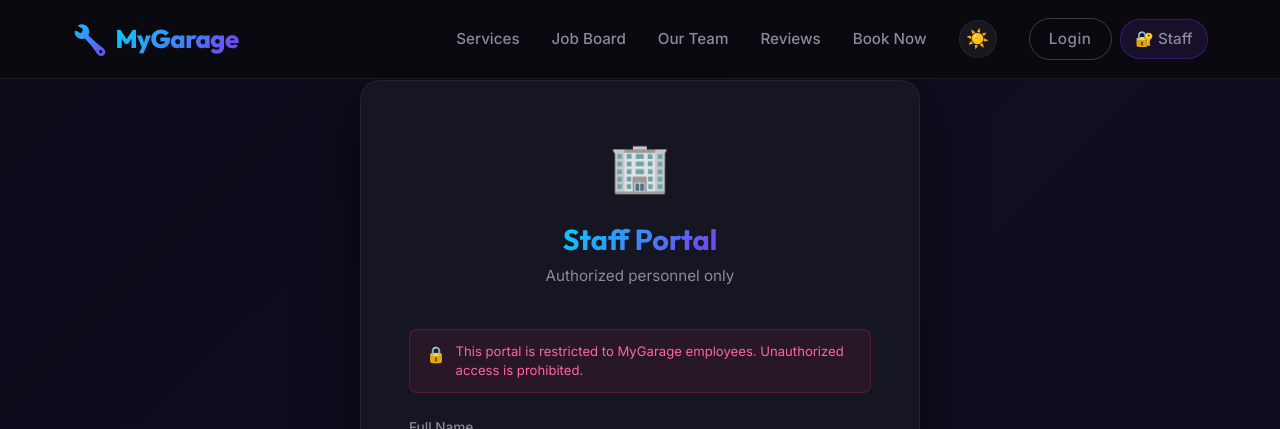
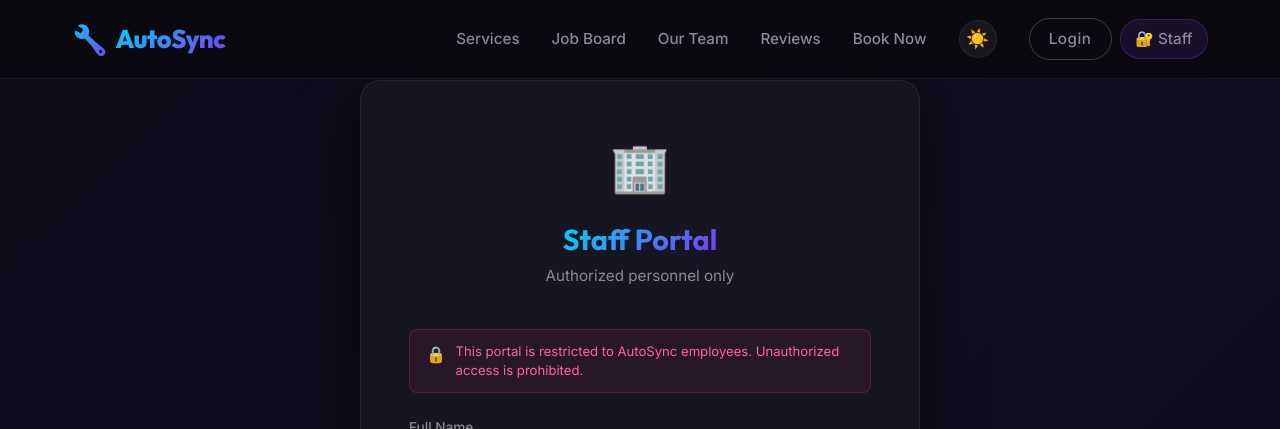
Before and after one commit to Thiva123-ab/My_Garage-, a React (Vite) app in the folder frontend/: page /staff-login in a window 1280 px wide. Shown: the top 429 px of the page. Built offline with nearby package versions, Linux system fonts and the light colour scheme.

Commit message:
implement UI components including Footer, Navbar, Testimonials, and authentication pages

```diff
--- a/frontend/index.html
+++ b/frontend/index.html
@@ -4,11 +4,11 @@
     <meta charset="UTF-8" />
     <link rel="icon" type="image/svg+xml" href="/favicon.svg" />
     <meta name="viewport" content="width=device-width, initial-scale=1.0" />
-    <meta name="description" content="MyGarage - Premium Vehicle Repair & Maintenance. Expert mechanics, advanced diagnostics, and all auto services under one roof." />
+    <meta name="description" content="AutoSync - Premium Vehicle Repair & Maintenance. Expert mechanics, advanced diagnostics, and all auto services under one roof." />
     <link rel="preconnect" href="https://fonts.googleapis.com">
     <link rel="preconnect" href="https://fonts.gstatic.com" crossorigin>
     <link href="https://fonts.googleapis.com/css2?family=Inter:wght@300;400;500;600;700;800;900&family=Outfit:wght@400;500;600;700;800&display=swap" rel="stylesheet">
-    <title>MyGarage | Premium Vehicle Repair & Maintenance</title>
+    <title>AutoSync | Premium Vehicle Repair & Maintenance</title>
   </head>
   <body>
     <div id="root"></div>
--- a/frontend/src/components/Footer.jsx
+++ b/frontend/src/components/Footer.jsx
@@ -6,7 +6,7 @@ const Footer = () => {
       <div className="container">
         <div className="footer-grid">
           <div className="footer-brand">
-            <h3>🔧 <span className="gradient-text">MyGarage</span></h3>
+            <h3>🔧 <span className="gradient-text">AutoSync</span></h3>
             <p>
               Your trusted partner for professional vehicle repair, maintenance, and care.
               We keep your vehicle running at its best — always.
@@ -41,7 +41,7 @@ const Footer = () => {
         </div>
 
         <div className="footer-bottom">
-          <span>© {new Date().getFullYear()} MyGarage. All rights reserved.</span>
+          <span>© {new Date().getFullYear()} AutoSync. All rights reserved.</span>
           <div className="footer-social">
             <a href="#" aria-label="Facebook">📘</a>
             <a href="#" aria-label="Instagram">📸</a>
--- a/frontend/src/components/Navbar.jsx
+++ b/frontend/src/components/Navbar.jsx
@@ -24,7 +24,7 @@ const Navbar = () => {
       <div className="container">
         <Link to="/" className="navbar-logo" onClick={() => setMenuOpen(false)}>
           <span className="logo-icon">🔧</span>
-          <span>MyGarage</span>
+          <span>AutoSync</span>
         </Link>
 
         <div className={`navbar-links ${menuOpen ? 'open' : ''}`}>
--- a/frontend/src/components/Testimonials.jsx
+++ b/frontend/src/components/Testimonials.jsx
@@ -57,7 +57,7 @@ const Testimonials = () => {
           <div className="section-label">⭐ Customer Reviews</div>
           <h2 className="section-title">What Our Clients Say</h2>
           <p className="section-subtitle" style={{ marginBottom: '1.5rem' }}>
-            Real feedback from real vehicle owners who trust MyGarage.
+            Real feedback from real vehicle owners who trust AutoSync.
           </p>
           <button className="btn btn-primary" onClick={() => setShowForm(true)}>
             ✏️ Write a Review
--- a/frontend/src/pages/LoginPage.jsx
+++ b/frontend/src/pages/LoginPage.jsx
@@ -22,7 +22,7 @@ const LoginPage = () => {
         {/* Header */}
         <div className="login-header">
           <div className="login-logo">🔧</div>
-          <h1>Welcome to <span className="gradient-text">MyGarage</span></h1>
+          <h1>Welcome to <span className="gradient-text">AutoSync</span></h1>
           <p>Your trusted vehicle repair partner</p>
         </div>
 
--- a/frontend/src/pages/StaffLoginPage.jsx
+++ b/frontend/src/pages/StaffLoginPage.jsx
@@ -45,7 +45,7 @@ const StaffLoginPage = () => {
         {/* Warning banner */}
         <div className="staff-warning-banner">
           <span>🔒</span>
-          <span>This portal is restricted to MyGarage employees. Unauthorized access is prohibited.</span>
+          <span>This portal is restricted to AutoSync employees. Unauthorized access is prohibited.</span>
         </div>
 
         <form onSubmit={handleLogin}>
```
